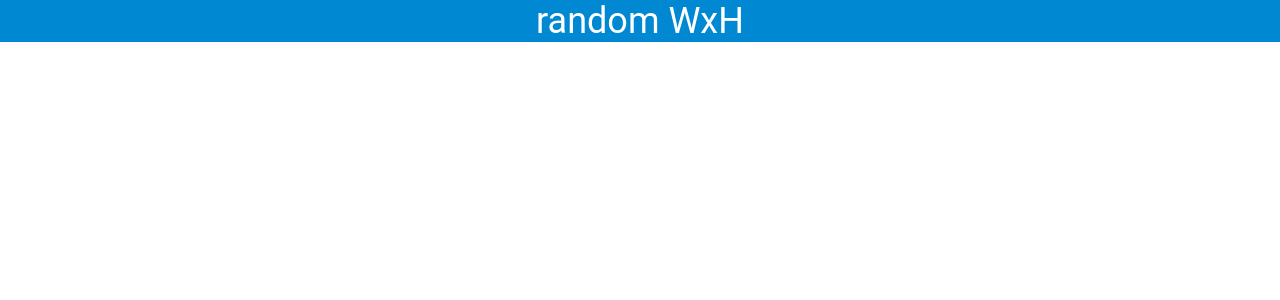
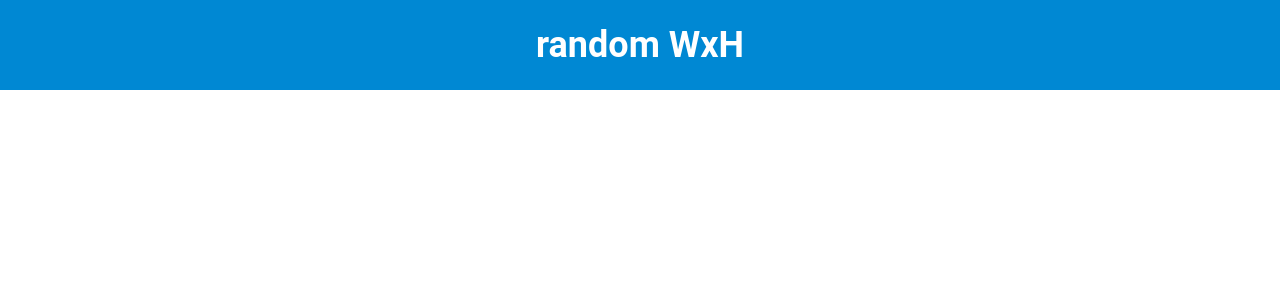
Before and after one commit to dreadlocker/ui-task, a Vue app: page / in a window 1280 px wide. Shown: the top 300 px of the page. Built offline with nearby package versions, Linux system fonts and the light colour scheme.

Commit message:
changed tag for header's text

```diff
--- a/src/assets/styles/_variables.sass
+++ b/src/assets/styles/_variables.sass
@@ -3,3 +3,4 @@ $min-tablet-portrait-width: 768px
 $min-pc-width: 1920px
 
 $text-color-1: #FFFFFF
+$text-color-2: #3F3F3F
--- a/src/assets/styles/main.sass
+++ b/src/assets/styles/main.sass
@@ -19,6 +19,7 @@ body
 .home-page-header
   width: 100%
   background: #0088D3
+.home-page-header-text
   font-size: 36px
   color: $text-color-1
   // for PC
@@ -27,3 +28,18 @@ body
   .home-page-header
     height: 320px
 // HomePageHeader END
+
+// HomePageContent START
+.content-holder
+  width: 300px
+  margin: 0 auto
+@media (min-width: $min-mobile-portrait-width) and (max-width: $min-tablet-portrait-width - 1)
+  .content-header-1
+    width: 235px
+    height: 126px
+    margin: 0 auto
+    font-weight: bold
+    color: $text-color-2
+    font-size: 22px
+    text-align: center
+// HomePageContent END
--- a/src/views/HomePage/HomePageHeader.vue
+++ b/src/views/HomePage/HomePageHeader.vue
@@ -1,6 +1,6 @@
 <template>
-  <div>
-    {{headerText}}
+  <div class="home-page-header absolutely-centered">
+    <h1 class="home-page-header-text">{{headerText}}</h1>
   </div>
 </template>
 
```
